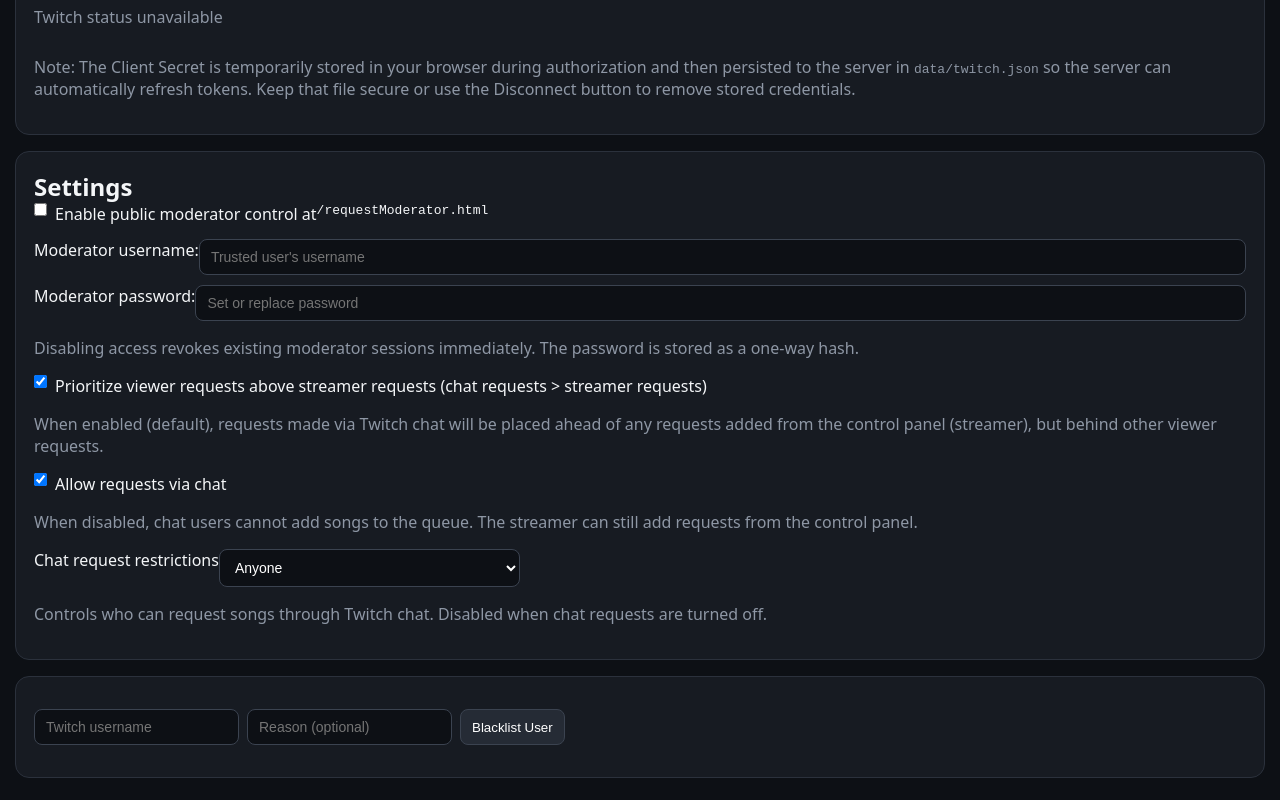
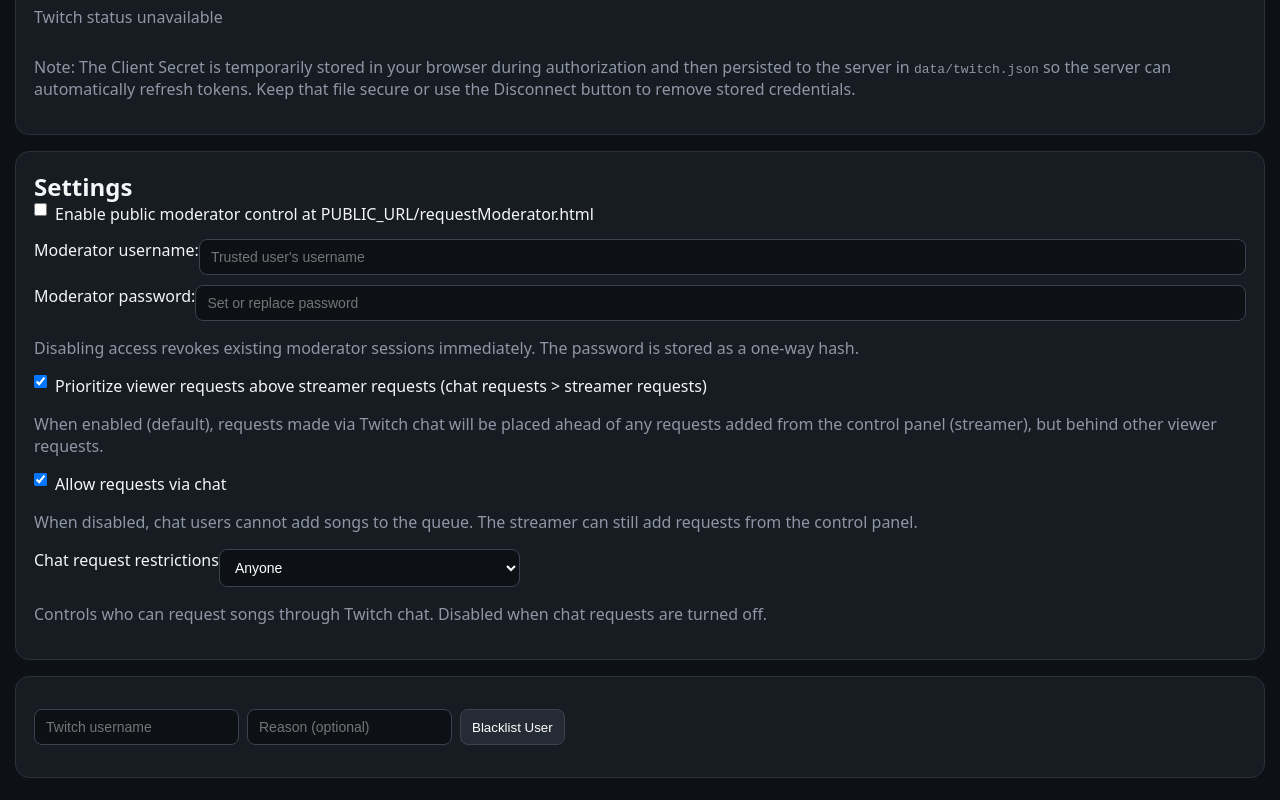
Before and after one commit to xelprep/dance-game-twitch-requests, a website: page control/index.html in a window 1280 px wide. Shown: the part 1463-2263 px from the top of the page. Drawn offline with Linux system fonts and the light colour scheme; no server answers.

Commit message:
tweak formatting

```diff
--- a/control/index.html
+++ b/control/index.html
@@ -180,7 +180,7 @@
         <div class="settings-form">
           <label class="moderator-toggle">
             <input type="checkbox" id="moderatorEnabled" />
-            Enable public moderator control at <code>/requestModerator.html</code>
+            Enable public moderator control at PUBLIC_URL/requestModerator.html
           </label>
           <label
             >Moderator username:
```
